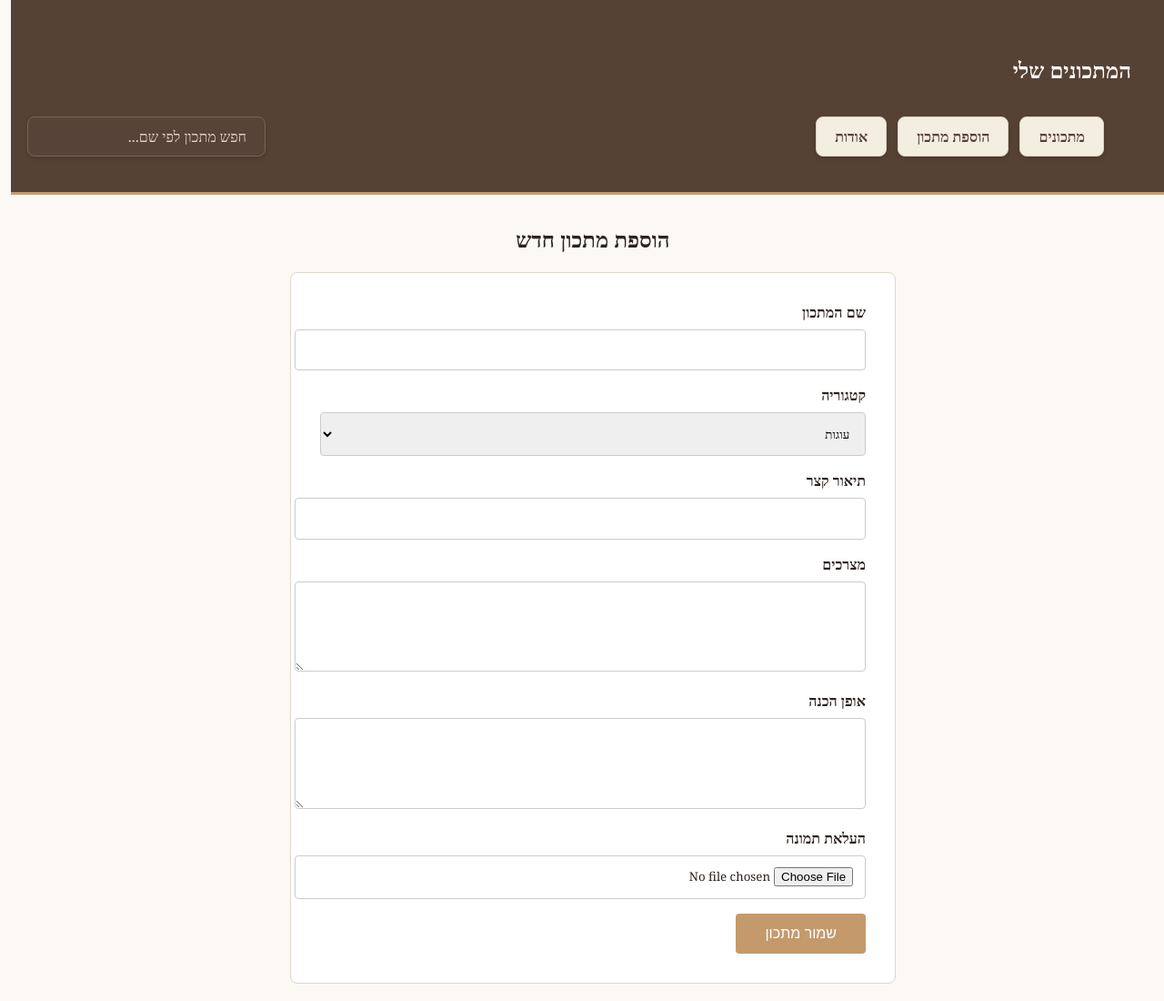
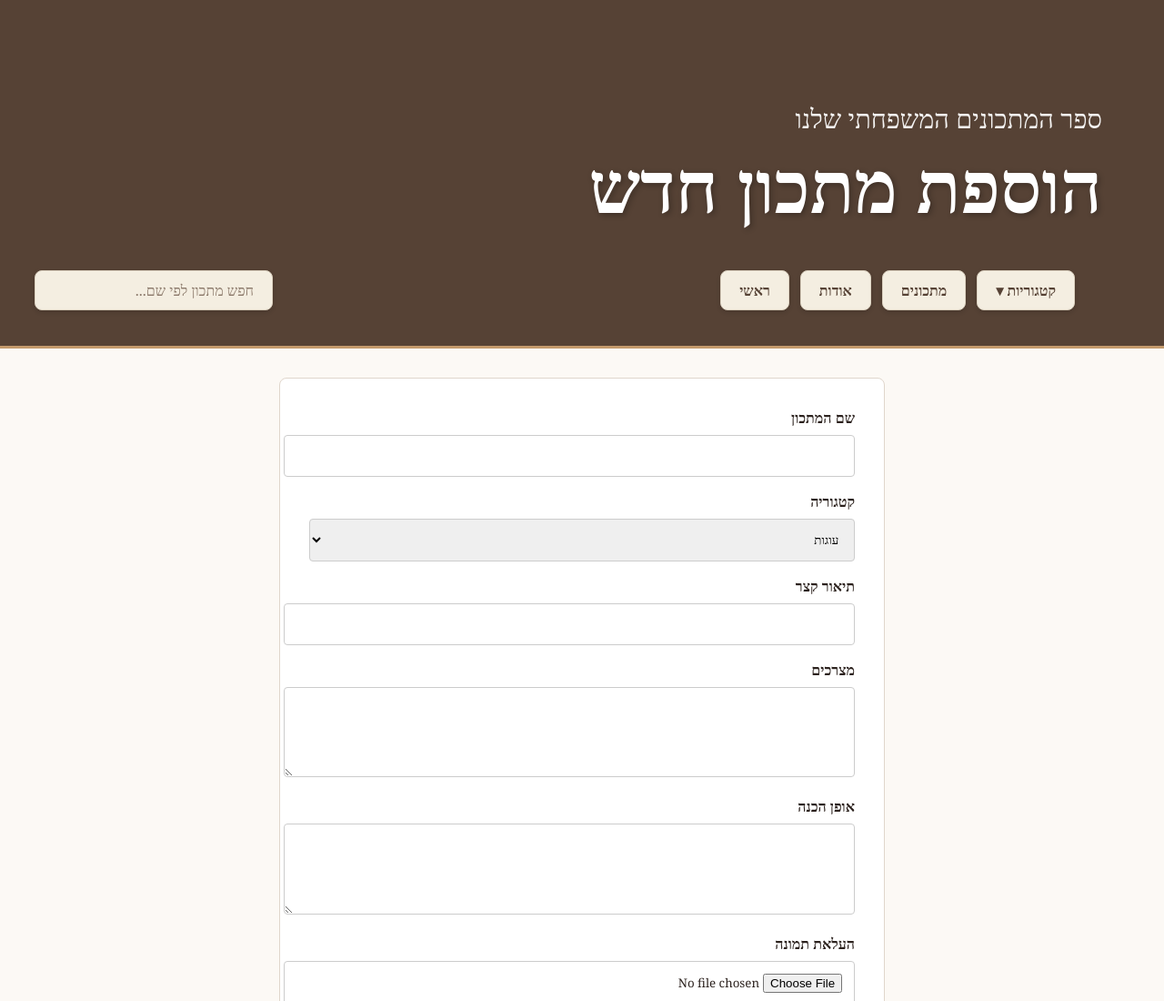
Before and after one commit to Hadas-Codes/family-recipes, a website: page client/add-recipe.html in a window 1280 px wide. Shown: the top 1100 px of the page at 91% size. Drawn offline with Linux system fonts and the light colour scheme.

Commit message:
Update add-recipe page header to match the new design

```diff
--- a/client/add-recipe.html
+++ b/client/add-recipe.html
@@ -7,19 +7,34 @@
 </head>
 <body>
   <header>
-    <div class="logo"><h2>המתכונים שלי</h2></div>
+    <div class="header-content">
+      <div class="hero-text">
+        <p class="subtitle">ספר המתכונים המשפחתי שלנו</p>
+        <h1>הוספת מתכון חדש</h1>
+      </div>
       <nav>
         <ul>
+          <li class="dropdown">
+            <a href="recipes.html">קטגוריות ▾</a>
+            <div class="dropdown-content">
+              <a href="recipes.html?category=cakes" onclick="filterCategory('cakes')">עוגות</a>
+              <a href="recipes.html?category=cookies" onclick="filterCategory('cookies')">עוגיות</a>
+              <a href="recipes.html?category=pastries" onclick="filterCategory('pastries')">מאפים</a>
+              <a href="recipes.html?category=food" onclick="filterCategory('food')">אוכל</a>
+              <a href="recipes.html?category=desserts" onclick="filterCategory('desserts')">קינוחים</a>
+              <a href="recipes.html" onclick="filterCategory('')">הכל</a>
+            </div>
+          </li>
           <li><a href="recipes.html">מתכונים</a></li>
-        <li><a href="add-recipe.html">הוספת מתכון</a></li>
           <li><a href="about.html">אודות</a></li>
+          <li><a href="index.html">ראשי</a></li>
         </ul>
         <input type="text" id="recipe-search" placeholder="חפש מתכון לפי שם..." class="search-input">
       </nav>
+    </div>
   </header>
 
   <main>
-    <h2 style="text-align: center;">הוספת מתכון חדש</h2>
     <form id="add-recipe-form">
       <div>
         <label>שם המתכון</label>
--- a/client/css/style.css
+++ b/client/css/style.css
@@ -322,22 +322,32 @@ header nav ul li a:hover {
   background-color: #48352b;
 }
 
-/* תיבת החיפוש מקבלת גם היא מסגרת קטנה ונפרדת בדיוק כמו הכפתורים */
+
+/* עיצוב תיבת החיפוש בדיוק כמו שאר הכפתורים */
 .search-input {
-  background-color: #584338;
-  color: #fff;
-  border: 1px solid #7c6255;
+  background-color: #f4eee1; /* רקע שמנת-בהיר תואם לכפתורים */
+  color: var(--primary-color); /* טקסט בצבע חום כהה */
+  border: 1px solid #dcd2c1;
   padding: 10px 20px;
   border-radius: 8px;
   font-size: 1rem;
+  font-weight: 500;
   width: 220px;
   outline: none;
   font-family: inherit;
   box-shadow: 0 2px 5px rgba(0, 0, 0, 0.15);
+  transition: all 0.3s ease;
 }
 
+/* התאמת צבע הטקסט של ה-placeholder (הכיתוב האפור-בהיר שמופיע כשריקים) */
 .search-input::placeholder {
-  color: #e0d0c8;
+  color: #8c7a6b; /* גוון חום-אפרפר רך שרואים ברור על רקע השמנת */
+  opacity: 1;
+}
+
+.search-input:focus {
+  border-color: #7c6255;
+  background-color: #ffffff;
 }
 
 /* התאמת התפריט הנשלף (Dropdown) */
```
Also changed, not shown: client/about.html (+18 -3 lines). Lines whose indentation alone changed are shown as unchanged.
